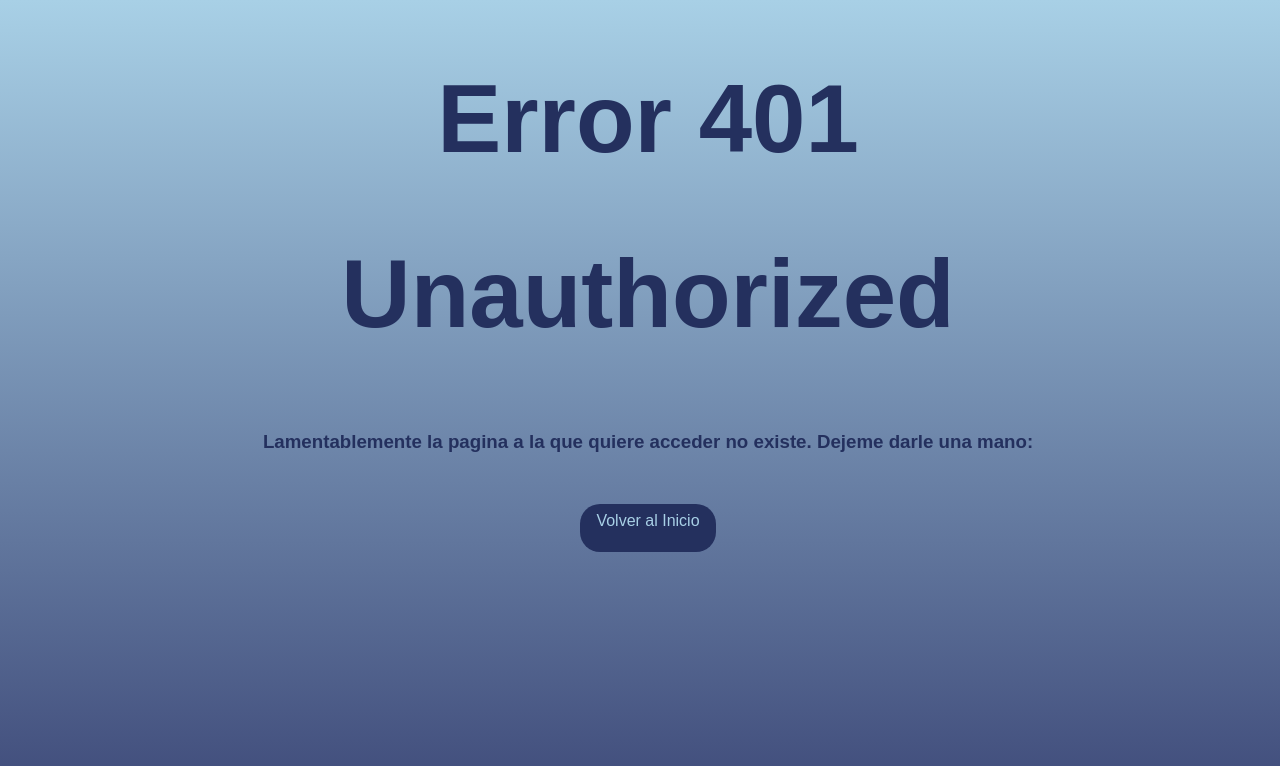
After one commit to Torr1co/Cidepint, a Python web app: template admin/src/web/templates/errors/401.html in a window 1280 px wide. The commit adds this page. Shown: the top 766 px of the page. Run offline with Jinja, Linux system fonts and the light colour scheme; the template is opened without the code that fills it, so the values that code supplies are empty.

Commit message:
New errors handling added, style changes made

```diff
--- a/admin/src/web/templates/errorlayout.html
+++ b/admin/src/web/templates/errorlayout.html
@@ -7,7 +7,8 @@
     <link rel="stylesheet" type="text/css" href="{{ url_for('static', filename='css/errorlayout.css') }}" >
 </head>
 <body>
-    <h1 class="error-title">{% block errortitle %}{% endblock %}</h1>
+    <h1 class="error-title">{% block errortitle1 %}{% endblock %}</h1>
+    <h1 class="error-title">{% block errortitle2 %}{% endblock %}</h1>
     <div class="main-content">
         <h3>{% block message %}{% endblock %}</h3>
         <a class="redirect-button" href="/">Volver al Inicio</a>
--- /dev/null
+++ b/admin/src/web/templates/errors/401.html
@@ -0,0 +1,5 @@
+{% extends "errorlayout.html" %}
+{% block title %}401!{% endblock %}
+{% block errortitle1 %}Error 401{% endblock %}
+{% block errortitle2 %}Unauthorized{% endblock %}
+{% block message %}Lamentablemente la pagina a la que quiere acceder no existe. Dejeme darle una mano:{% endblock %}
--- /dev/null
+++ b/admin/src/web/templates/errors/403.html
@@ -0,0 +1,5 @@
+{% extends "errorlayout.html" %}
+{% block title %}403!{% endblock %}
+{% block errortitle1 %}Error 403{% endblock %}
+{% block errortitle2 %}Forbidden{% endblock %}
+{% block message %}Lamentablemente la pagina a la que quiere acceder no existe. Dejeme darle una mano:{% endblock %}
--- /dev/null
+++ b/admin/src/web/templates/errors/404.html
@@ -0,0 +1,5 @@
+{% extends "errorlayout.html" %}
+{% block title %}404!{% endblock %}
+{% block errortitle1 %}Error 404{% endblock %}
+{% block errortitle2 %}Not Found{% endblock %}
+{% block message %}Lamentablemente la pagina a la que quiere acceder no existe. Dejeme darle una mano:{% endblock %}
--- a/admin/src/web/templates/404.html
+++ b/admin/src/web/templates/errors/500.html
@@ -1,4 +1,5 @@
 {% extends "errorlayout.html" %}
-{% block title %}404!{% endblock %}
-{% block errortitle %}Error 404{% endblock %}
+{% block title %}500!{% endblock %}
+{% block errortitle1 %}Error 500{% endblock %}
+{% block errortitle2 %}Internal Server Error{% endblock %}
 {% block message %}Lamentablemente la pagina a la que quiere acceder no existe. Dejeme darle una mano:{% endblock %}
--- a/admin/static/css/errorlayout.css
+++ b/admin/static/css/errorlayout.css
@@ -1,6 +1,6 @@
 @font-face{
-    font-family: 'Playfair Display';
-    src: url('https://fonts.googleapis.com/css2?family=Playfair+Display');
+    font-family: 'Open Sans';
+    src: url('https://fonts.googleapis.com/css2?family=Open+Sans&display=swap');
 }
 @font-face{
     font-family: 'PT Sans';
@@ -8,17 +8,18 @@
 }
 
 body {
-    margin: 0;
+    margin: none;
     width: 100%;
     height: 100%;
-    background: linear-gradient(#A8D0E6,#24305E);
+    background: linear-gradient(#A8D0E6,#3f4b7a);
     background-attachment: fixed;
     text-align: center;
-    font-family: 'Playfair Display', serif;
+    font-family: 'Open-Sans', sans-serif;
+    color: #24305E;
   }
 
 .main-content {
-    margin: 0;
+    margin: none;
     display: flex;
     flex-direction: column;
     align-items: center;
@@ -27,7 +28,7 @@ body {
 
 .redirect-button {
     margin-top: 2rem;
-    font-family: 'Playfair Display', serif;
+    font-family: 'Open-Sans', sans-serif;
     color: #A8D0E6 ;
     background-color:  #24305E;
     padding: 0.5rem 1rem;
@@ -43,7 +44,9 @@ body {
 }
 
 .error-title {
-    font-size: 100px;
+    margin-bottom: 4rem;
+    margin-top: none;
+    font-size: 6rem;
     color: #24305E;
     font-family: 'PT Sans', sans-serif;
 }
```
Also changed, not shown: admin/src/web/__init__.py (+5 -8 lines), admin/src/web/templates/layout.html (+5 -5 lines), admin/static/css/layout.css (+5 -4 lines).
